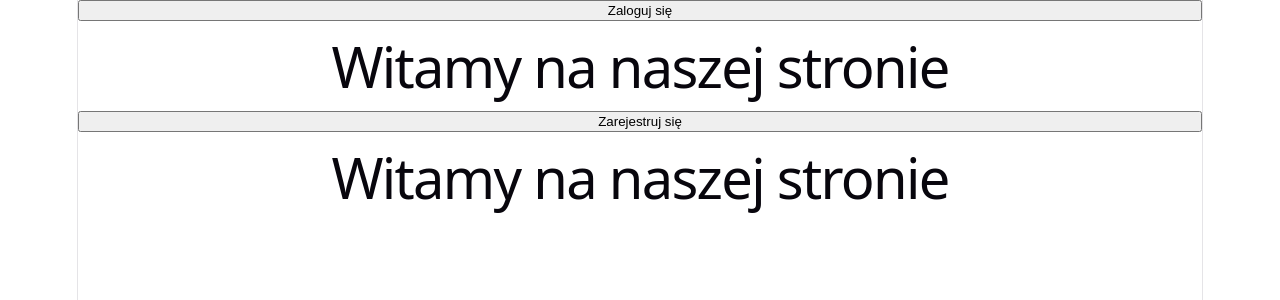
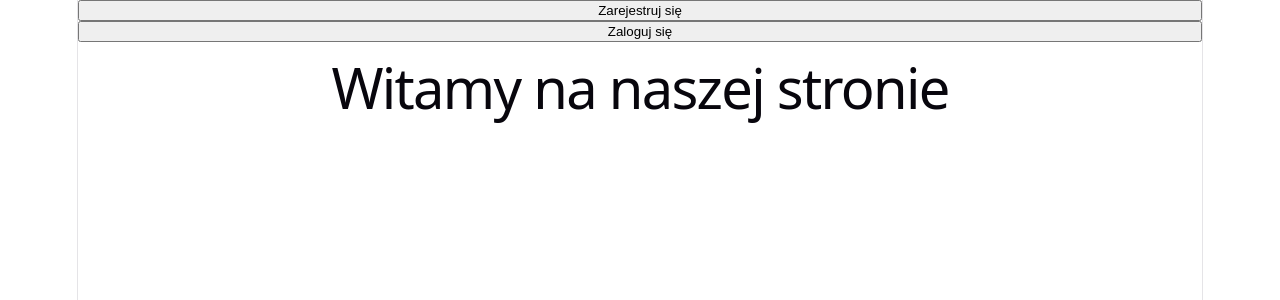
Before and after one commit to Tojt1/Trainingapp, a React app in the folder frontend/: page / in a window 1280 px wide. Shown: the top 300 px of the page. Built offline with nearby package versions, Linux system fonts and the light colour scheme; the HTML template or start-up script is replaced by a standard one.

Commit message:
create button layouts

```diff
--- a/frontend/src/App.jsx
+++ b/frontend/src/App.jsx
@@ -4,14 +4,13 @@ import Login from "./assets/pages/Login.jsx";
 import Register from "./assets/pages/Register.jsx";
 import Dashboard from "./assets/pages/Dashboard.jsx";
 import CheckLogged from "./assets/components/CheckLogged.jsx";
-import LoginButton from "./assets/components/LoginButton.jsx";
-import RegisterButton from "./assets/components/RegisterButton.jsx";
+import ButtonLayouts from "./assets/components/ButtonLayouts.jsx";
 
 function App() {
 
   return (
     <Routes>
-        <Route element={<><LoginButton/><RegisterButton /> </>}>
+        <Route element={<ButtonLayouts />}>
             <Route path="/" element={<Welcome/>}></Route>
         </Route>
         <Route path="/login" element={<Login/>}></Route>
--- /dev/null
+++ b/frontend/src/assets/components/ButtonLayouts.jsx
@@ -0,0 +1,17 @@
+import RegisterButton from "./RegisterButton.jsx";
+import LoginButton from "./LoginButton.jsx";
+import { Outlet } from "react-router"
+
+function ButtonLayouts(){
+
+    return(
+        <>
+            <RegisterButton />
+            <LoginButton />
+
+            <Outlet />
+        </>
+    )
+}
+
+export default ButtonLayouts
--- a/frontend/src/assets/components/LoginButton.jsx
+++ b/frontend/src/assets/components/LoginButton.jsx
@@ -6,7 +6,6 @@ function LoginButton (){
     return(
         <>
             <button className="login-btn" onClick={navigate("/login")}>Zaloguj się</button>
-            <Outlet />
         </>
     )
 }
--- a/frontend/src/assets/components/RegisterButton.jsx
+++ b/frontend/src/assets/components/RegisterButton.jsx
@@ -5,7 +5,6 @@ function RegisterButton (){
     return(
         <>
             <button className="register-btn" onClick={navigate("/register")}>Zarejestruj się</button>
-            <Outlet />
         </>
     )
 }
```
